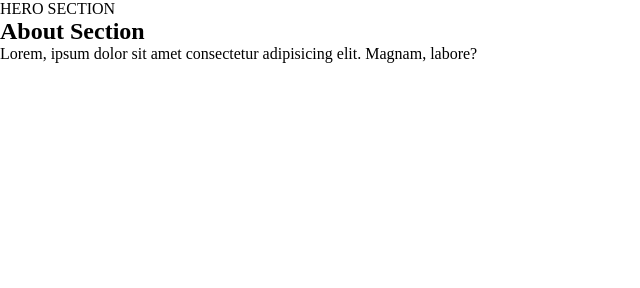
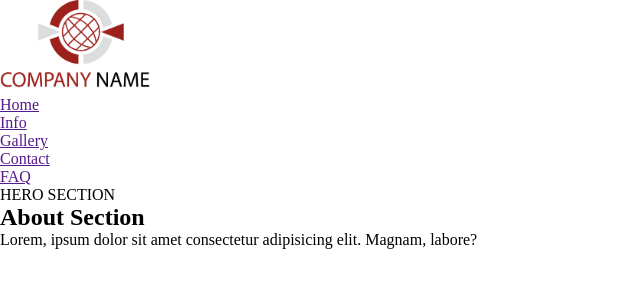
Before and after one commit to marcochippy/Figma-and-Tailwind, a plain HTML site: page index.html in a window 1280 px wide. Shown: the whole page, without its empty margins (0-640 px from the left). Drawn offline with Linux system fonts and the light colour scheme.

Commit message:
push at 4

```diff
--- a/index.html
+++ b/index.html
@@ -7,7 +7,28 @@
     <link rel="stylesheet" href="src/style.css" />
   </head>
   <body>
-    <header></header>
+    <header>
+      <section class="logo">
+        <img src="img/pngegg.png" alt="" />
+      </section>
+      <navbar class="navbar-wrapper">
+        <ul>
+          <a href="">Home</a>
+        </ul>
+        <ul>
+          <a href="">Info</a>
+        </ul>
+        <ul>
+          <a href="">Gallery</a>
+        </ul>
+        <ul>
+          <a href="">Contact</a>
+        </ul>
+        <ul>
+          <a href="">FAQ</a>
+        </ul>
+      </navbar>
+    </header>
     <main>
       <!-- Hero Section Start-->
       <section class="hero">HERO SECTION</section>
--- a/src/style.css
+++ b/src/style.css
@@ -3,3 +3,7 @@
   margin: 0;
   padding: 0;
 }
+
+.logo img {
+  width: 150px;
+}
```
Also changed, not shown: img/pngegg.png (added), 1 other file.
